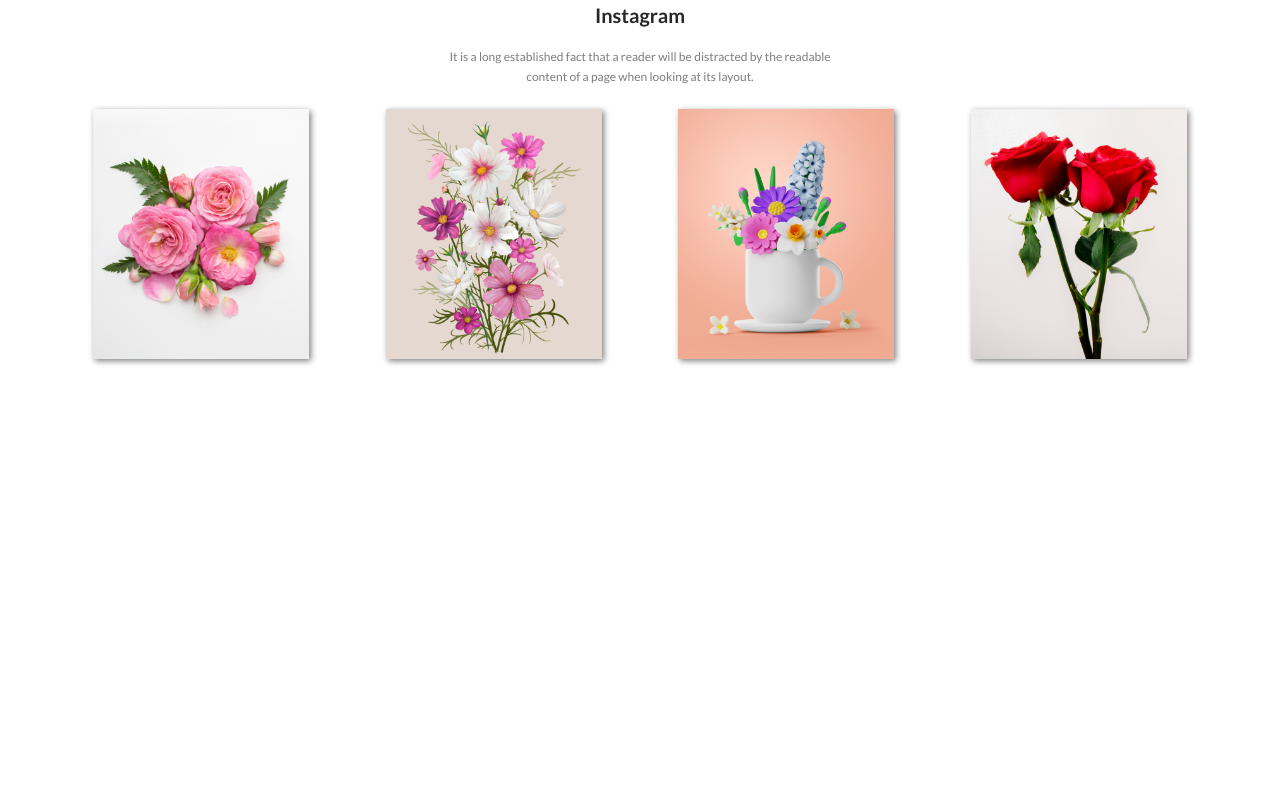
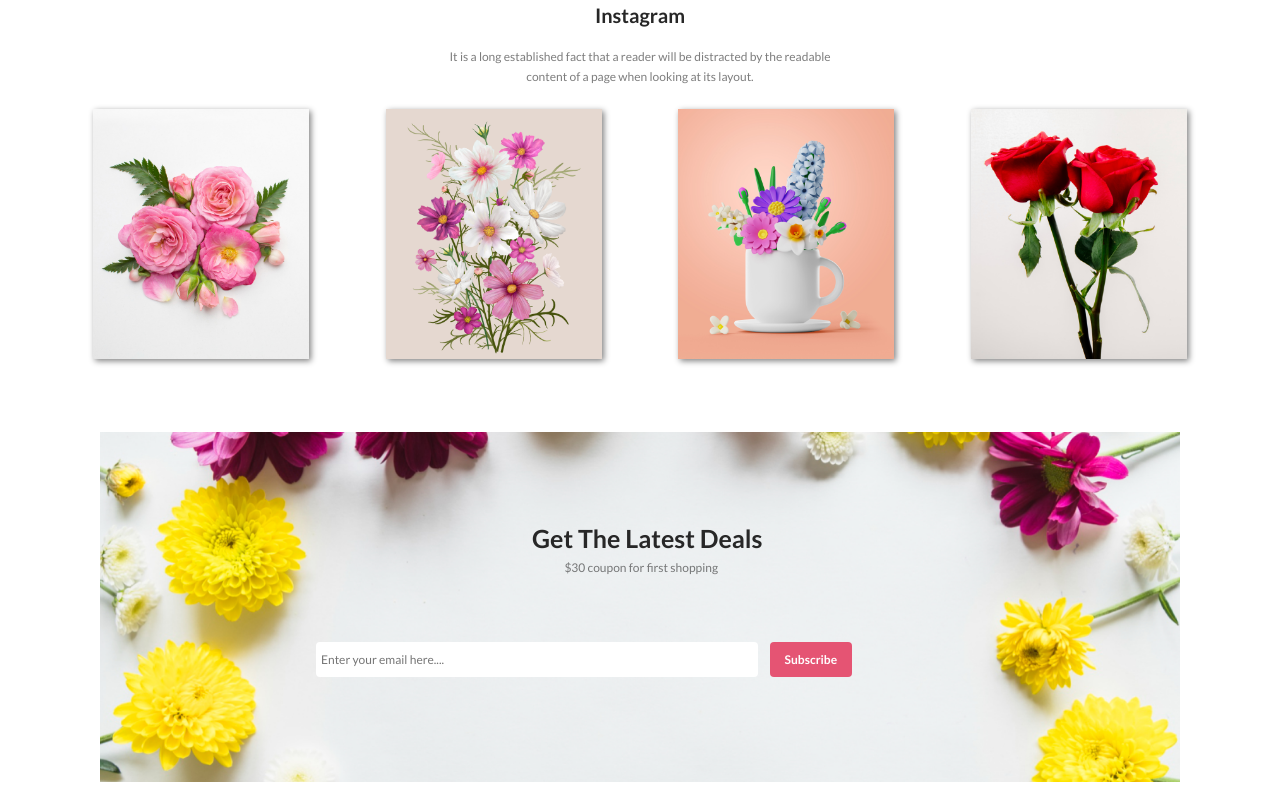
Before and after one commit to mamunurrashid01/flower-shop-website, a plain HTML site: page index.html in a window 1280 px wide. Shown: the part 1821-2633 px from the top of the page. Before the commit the page ends 2193 px from the top, so only its background shows below. Drawn offline with Linux system fonts and the light colour scheme.

Commit message:
deal section style

```diff
--- a/css/style.css
+++ b/css/style.css
@@ -208,3 +208,59 @@ span{
     line-height: 20px;
 }
 /*   library section style end    */
+.deal{
+    padding: 30px 100px;
+    margin-top: 30px;
+}
+.deal-section{
+    background-image: url("../flower asset/rectangle 9.png");
+    height: 350px;
+    background-position: center;
+    background-repeat: no-repeat;
+    background-size: cover;
+    position: relative;
+}
+.deal-header{
+    position: absolute;
+    top: 20%;
+    left: 40%;
+    color: #272727;
+    font-size: 25px;
+    font-weight: 800;
+    line-height: normal;
+}
+.deal-description{
+    position: absolute;
+    top: 31%;
+    left: 43%;
+    color: rgba(39, 39, 39, 0.60);
+    font-size: 12px;
+    font-weight: 400;
+    line-height: 30px;
+}
+input[type="email"]{
+    position: absolute;
+    top: 60%;
+    left: 20%;
+    border: none;
+    padding: 10px 5px;
+    width: 40%;
+    border-radius: 4px;
+    background: #FFF;
+    color: rgba(39, 39, 39, 0.60);
+    font-size: 12px;
+    font-weight: 400;
+}
+.deal-btn{
+    position: absolute;
+    top: 60%;
+    left: 62%;
+    border: none;
+    padding: 10px 15px;
+    border-radius: 4px;
+    background: #E55473;
+    color: #FFF;
+    font-size: 12px;
+    font-weight: 700;
+    line-height: normal;
+}
--- a/index.html
+++ b/index.html
@@ -21,7 +21,7 @@
                 <button class="banner-btn">Shop Now</button>
             </div>
             <div class="banner-photo">
-                <img class="banner-image" src="./Flower Asset/pngwing 10.png" alt="image">
+                <img class="banner-image" src="./flower asset/pngwing 10.png" alt="image">
             </div>
         </div>
     </section>
@@ -34,13 +34,13 @@
             readable<br> content of a page when looking at its layout.</p>
         <div class="feature-section">
             <div class="left-image">
-                <img class="pink-flower" src="./Flower Asset/pngwing 6.png" alt="image">
+                <img class="pink-flower" src="./flower asset/pngwing 6.png" alt="image">
             </div>
             <div class="middle-image">
-                <img class="red-flower" src="./Flower Asset/pngwing 5.png" alt="image">
+                <img class="red-flower" src="./flower asset/pngwing 5.png" alt="image">
             </div>
             <div class="right-image">
-                <img class="yellow-flower" src="./Flower Asset/pngwing 7.png" alt="image">
+                <img class="yellow-flower" src="./flower asset/pngwing 7.png" alt="image">
             </div>
         </div>
         <div class="tree-description">
@@ -50,15 +50,15 @@
         </div>
         <div class="service-section">
             <div class="delivery">
-                <img src="./Flower Asset/Group 57.png" alt="image">
+                <img src="./flower asset/group 57.png" alt="image">
                 <p class="service-description">Same Day Delivery. Click & Collect.</p>
             </div>
             <div class="fresh-flower">
-                <img src="./Flower Asset/Group 58.png" alt="">
+                <img src="./flower asset/group 58.png" alt="">
                 <p class="service-description">Fresh Flowers. Local Growers.</p>
             </div>
             <div class="support">
-                <img src="./Flower Asset/Group 59.png" alt="">
+                <img src="./flower asset/group 59.png" alt="">
                 <p class="service-description">24/7 Free Support.</p>
             </div>
         </div>
@@ -75,7 +75,7 @@
                 <button class="offer-button">Sign Up</button>
             </div>
             <div class="offer-image">
-                <img src="./Flower Asset/pngwing 8.png" alt="">
+                <img src="./flower asset/pngwing 8.png" alt="">
             </div>
         </div>
     </section>
@@ -87,20 +87,34 @@
         <p class="social-description">It is a long established fact that a reader will be distracted by the readable<br> content of a page when looking at its layout.</p>
         <div class="image-library">
             <div class="library-flower">
-                <img class="flower-image" src="./Flower Asset/Flower 01.png" alt="image">
+                <img class="flower-image" src="./flower asset/flower 01.png" alt="image">
             </div>
             <div class="library-flower">
-                <img class="flower-image" src="./Flower Asset/Rectangle 4.png" alt="image">
+                <img class="flower-image" src="./flower asset/rectangle 4.png" alt="image">
             </div>
             <div class="library-flower">
-                <img class="flower-image" src="./Flower Asset/Rectangle 5.png" alt="image">
+                <img class="flower-image" src="./flower asset/rectangle 5.png" alt="image">
             </div>
             <div class="library-flower">
-                <img class="flower-image" src="./Flower Asset/Rectangle 6.png" alt="image">
+                <img class="flower-image" src="./flower asset/rectangle 6.png" alt="image">
             </div>
         </div>
     </section>
     <!-------------library section end---------->
+
+    <!-------------deal section start---------->
+    <section class="deal">
+        <div class="deal-section">
+            <h2 class="deal-header">Get The Latest Deals</h2>
+            <p class="deal-description">$30 coupon for first shopping</p>
+            <input type="email" name="email" id="email" placeholder="Enter your email here....">
+            <button class="deal-btn">Subscribe</button>
+        </div>
+    </section>
+
+    <!-------------deal section end---------->
+
+
 </body>
 
 </html>
```
